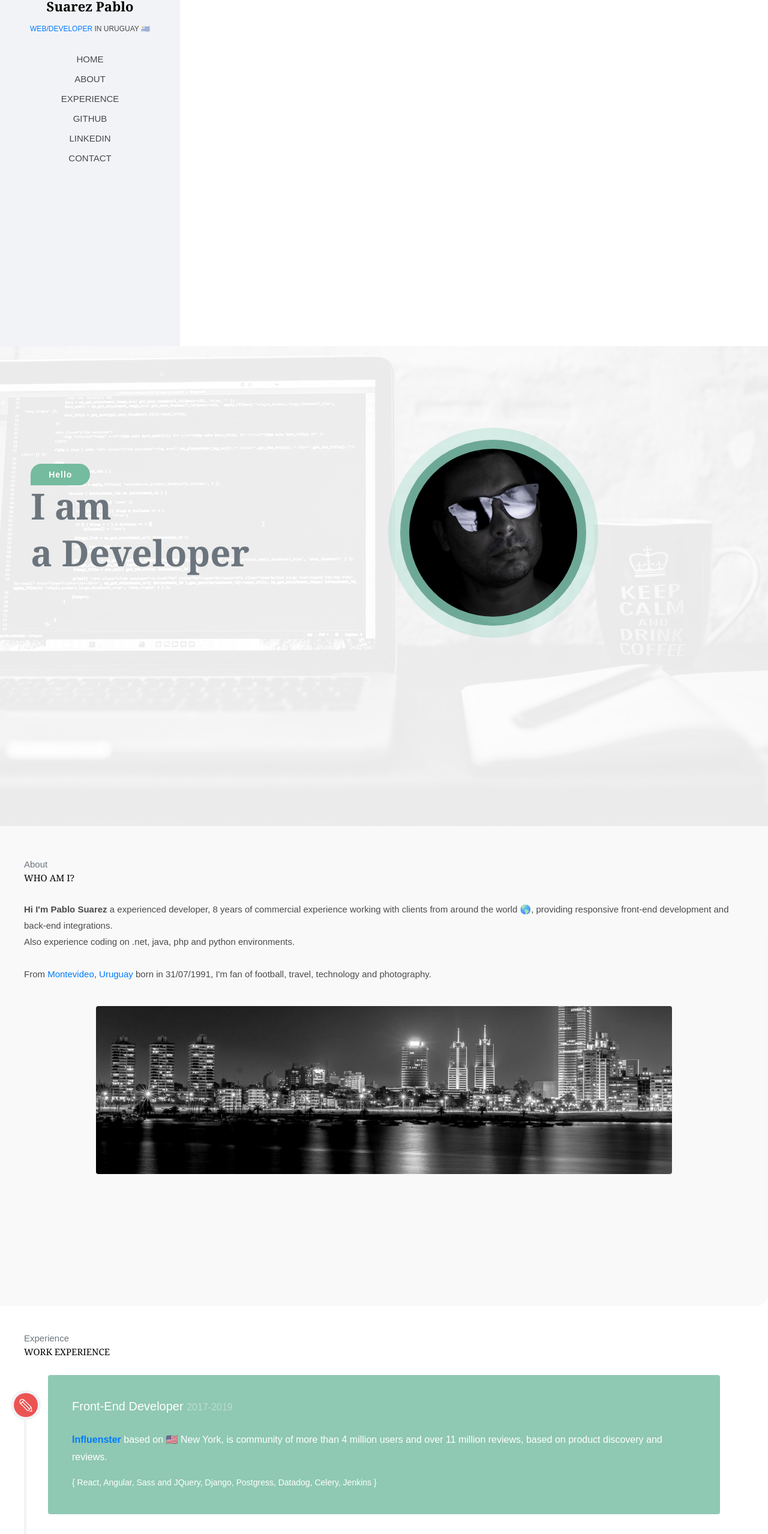
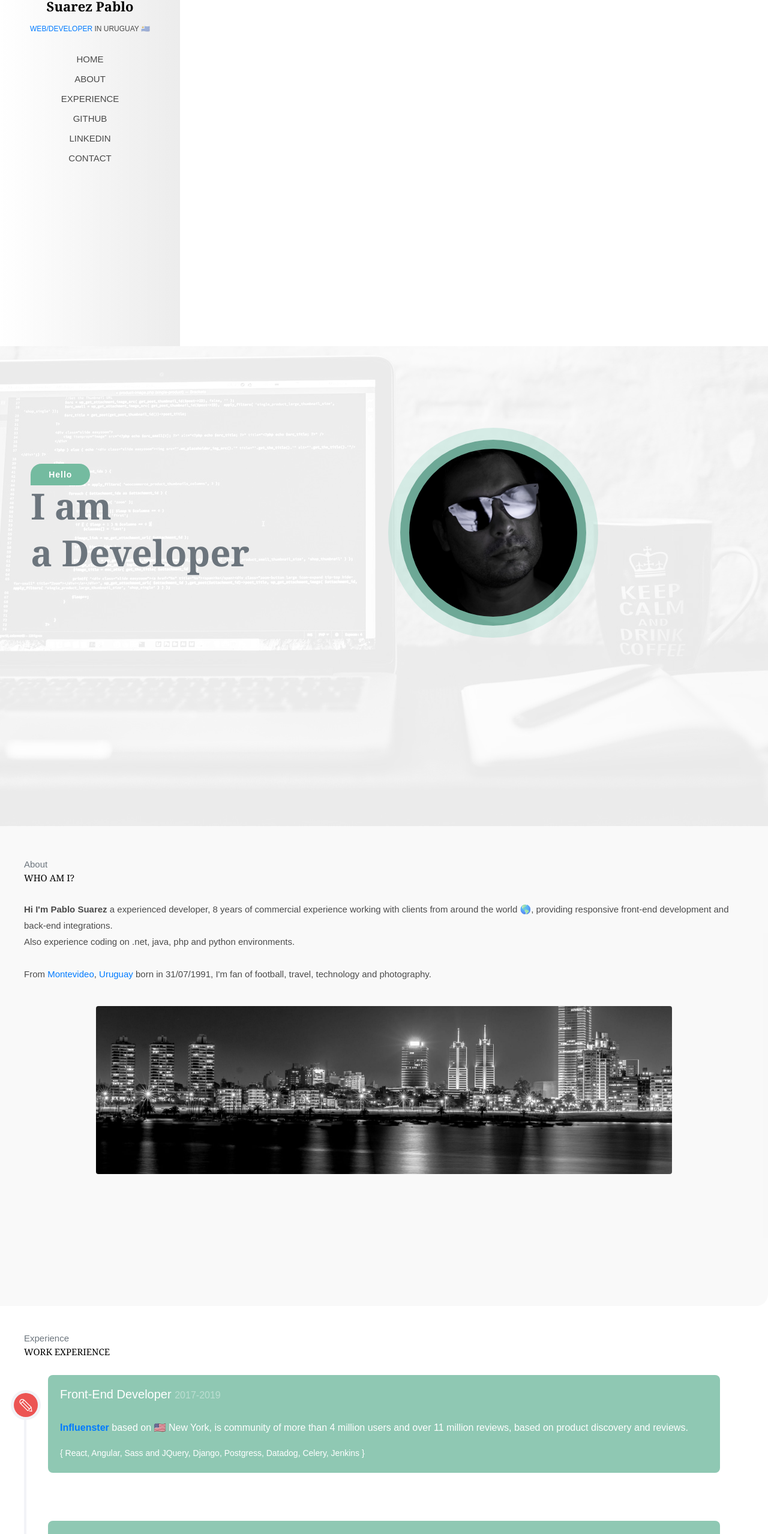
Before and after one commit to PabloSuarez/my-website.io, a React (Create React App) app: page / in a window 1280 px wide. Shown: the part 223-2780 px from the top of the page at 60% size. Built offline with nearby package versions, Linux system fonts and the light colour scheme.

Commit message:
update bg image and mobile styles 2

```diff
--- a/src/components/NavBar/NavBar.css
+++ b/src/components/NavBar/NavBar.css
@@ -1,6 +1,6 @@
 .NavBar {
   align-items: center;
-  background-color: #f2f3f7;
+  background-color: white;
   display: flex;
   flex-direction: column;
   padding: 40px 20px;
@@ -158,6 +158,7 @@
 */
 @media only screen and (min-width: 600px) {
   .NavBar {
+    background-image: linear-gradient(to right, transparent , rgba(208, 208, 208, .4));
     left: 0;
     position: static;
   }
--- a/src/components/styles/Experience.css
+++ b/src/components/styles/Experience.css
@@ -24,7 +24,7 @@
 
 .Experience__card {
   background-color: rgba(116, 187, 160, .8);
-  border-radius: 4px;
+  border-radius: 8px;
   font-size: 16px;
   color: white;
   padding: 20px;
@@ -114,7 +114,19 @@
 */
 @media only screen and (min-width: 600px) {
   .Experience__card {
+    border-bottom-right-radius: 40px;
+    border-bottom-left-radius: 1px;
+    border-top-left-radius: 25px;
     padding: 40px;
+    transition: all 300ms;
+  }
+
+  .Experience__card:hover {
+    border-top-right-radius: 0;
+    border-bottom-left-radius: 0;
+    border-bottom-right-radius: 50px;
+    border-top-left-radius: 35px;
+    box-shadow: 0 0 11px rgba(33, 33, 33, .4);
   }
 
   .Experience__card-content-title {
```
